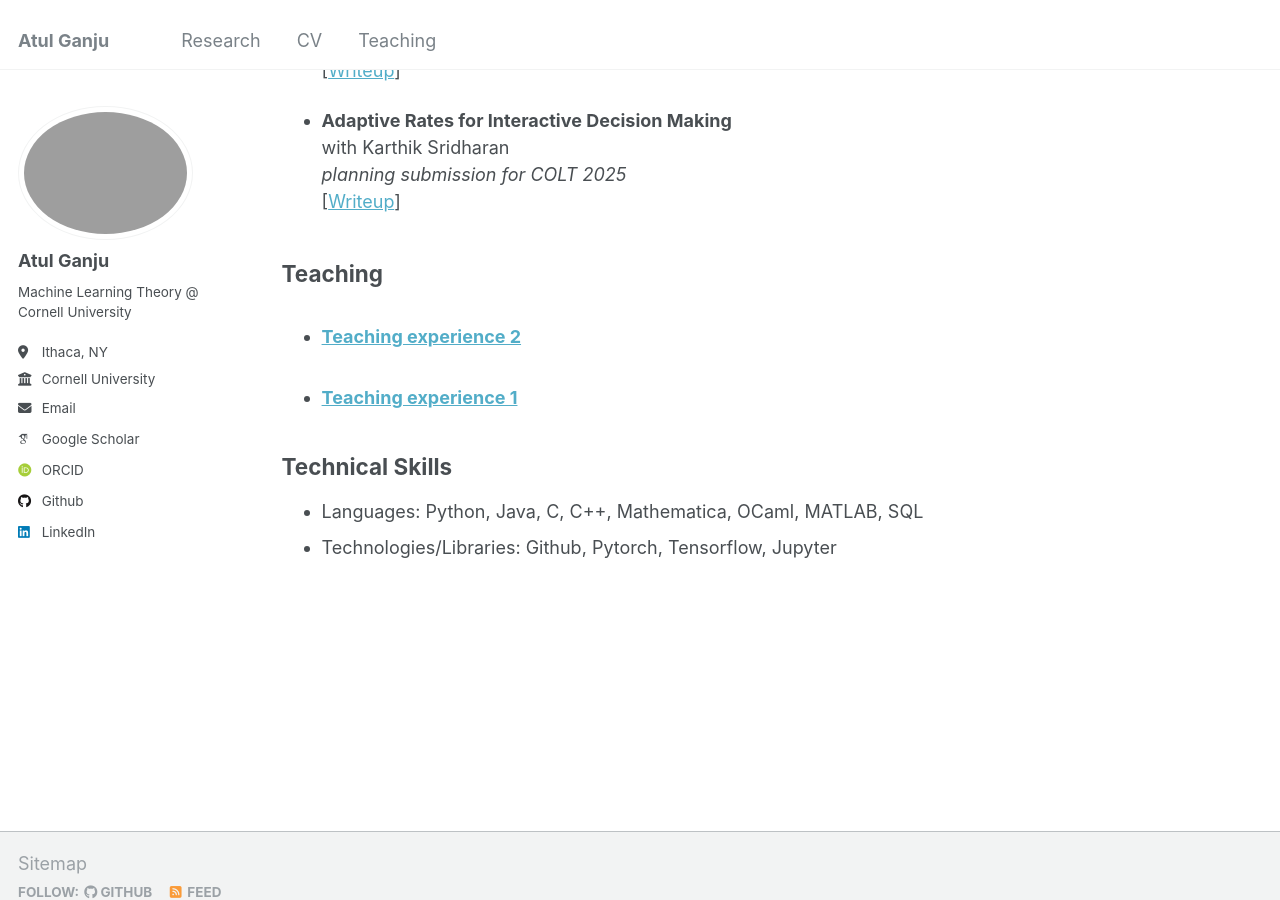
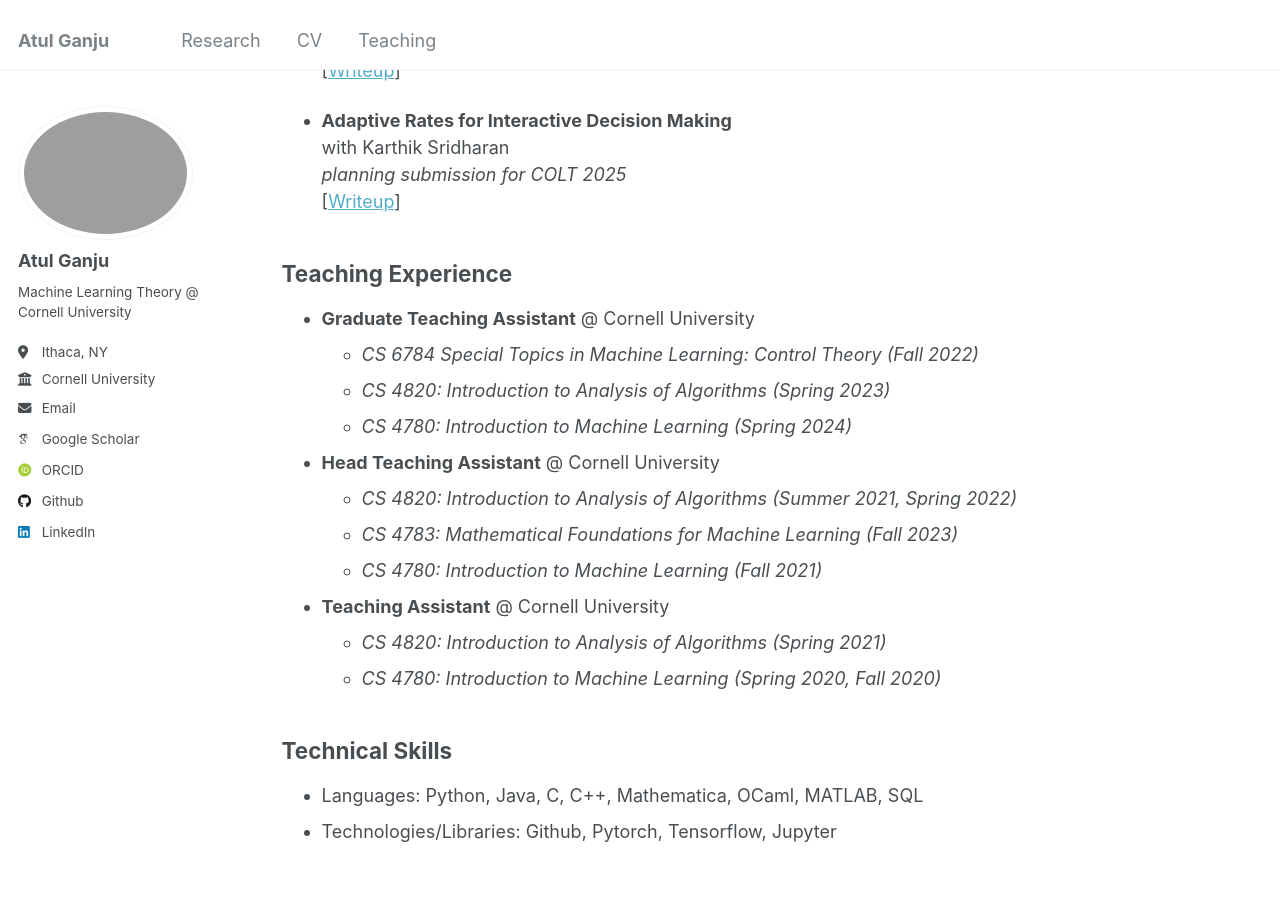
Before and after one commit to atulganju/atulganju.github.io, a Jekyll site: the page built from _pages/cv.md, in a window 1280 px wide and 900 px high, scrolled down 1343 px. Built offline with Jekyll 4.4.1, drawn with Linux system fonts in a browser that asks for light colours; some web fonts are replaced.

Commit message:
Update cv.md

```diff
--- a/_pages/cv.md
+++ b/_pages/cv.md
@@ -51,11 +51,22 @@ redirect_from:
   *planning submission for COLT 2025*\
   [[Writeup](https://github.com/atulganju/Adaptive-Rates-for-Interactive-Decision-Making/blob/main/Adaptive_Rates_for_Interactive_Decision_Making.pdf)]
 
-## Teaching
+## Teaching Experience
 
-  <ul>{% for post in site.teaching reversed %}
-    {% include archive-single-cv.html %}
-  {% endfor %}</ul>
+* **Graduate Teaching Assistant** @ Cornell University
+  * *CS 6784 Special Topics in Machine Learning: Control Theory (Fall 2022)*
+  * *CS 4820: Introduction to Analysis of Algorithms (Spring 2023)*
+  * *CS 4780: Introduction to Machine Learning (Spring 2024)*
+
+* **Head Teaching Assistant** @ Cornell University
+  * *CS 4820: Introduction to Analysis of Algorithms (Summer 2021, Spring 2022)*
+  * *CS 4783: Mathematical Foundations for Machine Learning (Fall 2023)*
+  * *CS 4780: Introduction to Machine Learning (Fall 2021)*
+
+* **Teaching Assistant** @ Cornell University
+  * *CS 4820: Introduction to Analysis of Algorithms (Spring 2021)*
+  * *CS 4780: Introduction to Machine Learning (Spring 2020, Fall 2020)*
+
 
 ## Technical Skills
 
```
